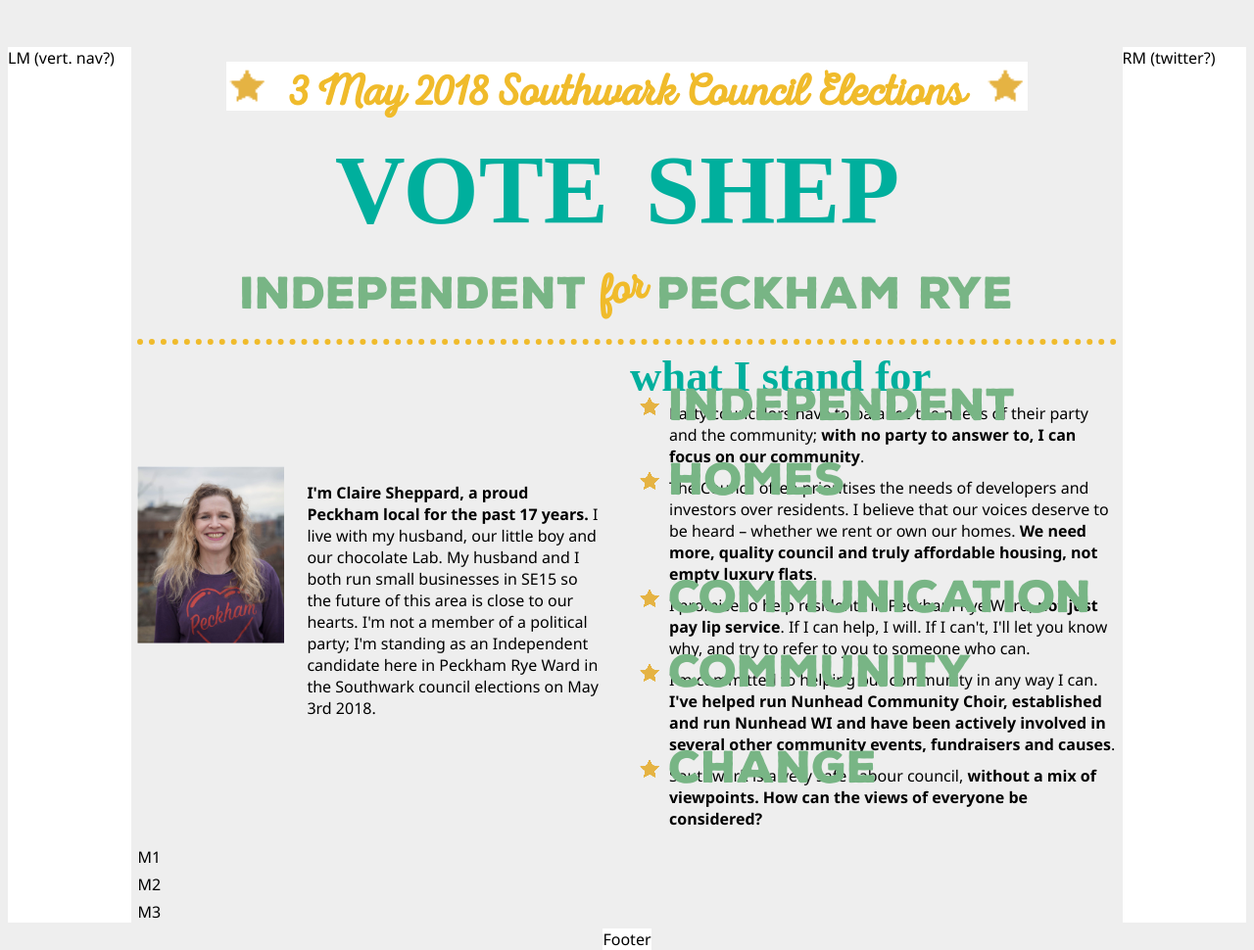
After one commit to brooksie155/shep4peckham, a PHP site: page /index-grid.html in a window 1280 px wide. The commit adds this page. Shown: the whole page at 98% size. Run offline with PHP 8.4, Linux system fonts and the light colour scheme; some web fonts are replaced.

Commit message:
SAVEPOINT

```diff
--- /dev/null
+++ b/grid.css
@@ -0,0 +1,113 @@
+body {
+    background-color: #eee;
+}
+
+/** GRID */
+
+#container {
+    display: grid;  /* 4 x 8 */
+    grid: "leftMargin header header rightMargin"
+          "leftMargin txtVote txtShep rightMargin"
+          "leftMargin independent independent rightMargin"
+          "leftMargin dottedLine dottedLine rightMargin"
+          "leftMargin whoSummary whatSummary rightMargin"
+          "leftMargin who who rightMargin"
+          "leftMargin what what rightMargin"
+          "leftMargin loveLetter loveLetter rightMargin"
+          "footer footer footer footer";
+
+    grid-template-columns: 10% 1fr 1fr 10%;
+    grid-template-rows: 80px 120px 80px 1fr auto;
+    grid-gap: 6px;
+    align-items: stretch;
+    height:110%;
+    overflow: auto;
+    width:100%;
+    position:relative;
+
+    top:40px;
+    min-width: 1100px;
+}
+
+    /*
+    -- equivalent by row/col numeric ref
+    grid-column: 1 / 3;
+    grid-row: 1;
+*/
+#header {
+    grid-area: header;
+    background-color: #fff;
+    justify-self: center;
+    align-self: center;
+}
+
+#content {
+    grid-area: content;
+    background-color: #fff;
+}
+
+#leftMargin {
+    grid-area: leftMargin; /* auto min-width */
+    background-color: #fff;
+    align-self: stretch;
+}
+
+#rightMargin   {
+    grid-area: rightMargin;
+    background-color: #fff;
+    align-self: stretch;
+}
+
+.dottedLine {
+    grid-area: dottedLine;
+}
+
+#footer {
+    grid-area: footer;
+    background-color: #fff;
+    justify-self:  center;
+    align-self: stretch;
+}
+
+#txtVote {
+    grid-area: txtVote;
+    justify-self: right;
+    align-self: center;
+    padding:16px;
+}
+
+#txtShep {
+    grid-area: txtShep;
+    justify-self: left;
+    padding: 16px;
+    align-self: center;
+}
+
+#independent {
+    grid-area: independent;
+    justify-self: center;
+    align-self: center;
+
+}
+
+#whoSummary {
+    grid-area: whoSummary;
+    justify-self: center;
+    align-self: center;
+}
+
+#whatSummary {
+    grid-area: whatSummary;
+}
+
+#who {
+    grid-area: who;
+}
+
+#what {
+    grid-area: what;
+}
+
+#loveLetter {
+    grid-area: loveLetter;
+}
--- /dev/null
+++ b/index-grid.html
@@ -0,0 +1,103 @@
+<html>
+<head>
+    <meta charset="UTF-8" />
+    <meta name="robots" content="noindex,nofollow" />
+    <link rel='stylesheet' type="text/css" href='grid.css' />
+    <link rel='stylesheet' type="text/css" href='main.css' />
+</head>
+<body>
+
+    <!--<nav>
+        <ul class=''>
+            <li><a href='#summary'>M0</a></li>
+            <li><a href='#who'>M1</a></li>
+            <li><a href='#what'>M2</a></li>
+            <li><a href='#letter'>M3</a></li>
+        </ul>
+    </nav>-->
+
+    <div id='container'>
+        <div id='header'>
+            <h3 class='scriptFont'>
+                <span class='icoStar'></span>
+                &nbsp;3 May 2018 Southwark Council Elections&nbsp;
+                <span class='icoStar'></span>
+            </h3>
+        </div>
+
+        <div id='leftMargin'>LM (vert. nav?)</div>
+        <div id='rightMargin'>RM (twitter?)</div>
+
+        <div id='txtVote'><h1 class='slabFont'>VOTE</span></div>
+        <div id='txtShep'><h1 class='slabFont' >SHEP</span></div>
+
+        <div id='independent'>
+            <h2 class='sansFont'>Independent &nbsp;<span class='forText scriptFont'>for</span>&nbsp; Peckham Rye </h2>
+        </div>
+
+        <div class='dottedLine'>
+        </div>
+
+
+        <div id='whoSummary'>
+
+            <div style='position:relative; width:30%'>
+            <img src='claires.png' style='width:150px;' align='left'>
+            </div>
+            <p style='position:relative; display:inline-block; width:60%; left:20px'>
+                <b>I'm Claire Sheppard, a proud Peckham local for the past 17 years.</b>
+                I live with my husband, our little boy and our chocolate Lab. My husband and I both run small businesses
+                in SE15 so the future of this area is close to our hearts.
+                I'm not a member of a political party; I'm standing as an Independent candidate here in Peckham Rye
+                Ward in the Southwark council elections on May 3rd 2018.
+            </p>
+
+        </div>
+        <div id='whatSummary'>
+        <h2 class='slabFont' style='position:relative; font-size:2.8em; line-height:32px; height:12px;'>what I stand for</h2>
+
+        <section id='standfor'>
+        <ul>
+            <li>
+                <h3>Independent</h3>
+                Party councillors have to balance the needs of their party and the community;
+                <b>with no party to answer to, I can focus on our community</b>.
+            </li>
+            <li>
+                <h3>Homes</h3>
+                The Council often prioritises the needs of developers and investors over residents.
+                I believe that our voices deserve to be heard – whether we rent or own our homes.
+                <b>We need more, quality council and truly affordable housing, not empty luxury flats</b>.
+            </li>
+            <li>
+                <h3>Communication</h3>
+                I promise to help residents in Peckham Rye Ward, <b>not just pay lip service</b>.
+                If I can help, I will. If I can't, I'll let you know why, and try to refer to you
+                to someone who can.
+            </li>
+            <li>
+                <h3>Community</h3>
+                I'm committed to helping our community in any way I can.
+                <b>I've helped run Nunhead Community Choir, established and run Nunhead WI and
+                have been actively involved in several other community events,
+                fundraisers and causes</b>.
+
+            </li>
+            <li>
+                <h3>Change</h3>
+                Southwark is a very safe Labour council, <b>without a mix of viewpoints.
+                How can the views of everyone be considered?</b>
+            </li>
+        </ul>
+        </section>
+        </div>
+
+        <div id='who'>M1</div>
+        <div id='what'>M2</div>
+        <div id='loveLetter'>M3</div>
+
+        <div id='footer'>Footer</div>
+    </div>
+
+</body>
+</html>
--- a/main.css
+++ b/main.css
@@ -31,24 +31,29 @@
 }
 
 body {
-        font-family: 'Segoe UI', Tahoma, Geneva, Verdana, sans-serif;
-
+    font-family: 'Segoe UI', Tahoma, Geneva, Verdana, sans-serif;
 }
 
 h1, h2, h3 {
     position:relative;
+    margin: 0;
+    padding: 0;
+
 }
 
 h1 {
-    font-size:10em;
+    font-size:6.2em;
+    line-height: .9em;
 }
 
 h2 {
-    font-size:4.2em;
+    font-size:2.8em;
+    line-height: .6em;
 }
 
 h3 {
-    font-size:1.8em;
+    font-size:2.8em;
+    line-height: .6em;
 }
 
 .scriptFont {
@@ -61,41 +66,34 @@ h3 {
     color: rgb(0,175, 157);
 }
 
-.centered {
-    text-align:center;
+.sansFont {
+    font-family: 'NexaRustSans';
+    color: rgb(120, 181, 133);
+}
+
+.forText {
+    font-size: 1.0em;
+    position: absolute;
+    left: 46.4%;
+    transform: rotate(-12deg);
+}
+
+.dottedLine {
+    position:relative;
+    border-top: dotted rgb(240, 187, 43) 6px;
+    border-collapse: collapse;
+    line-height:4px;
+    height:4px;
     width: 100%;
 }
 
-.header {
-    line-height: .8em;
-    position:static;
-}
+/* end */
 
-.voteShepHeadline {
-    line-height: 34px;
-    top: -40px;
-}
 
-.subHeader {
-    font-family: 'NexaRustSans';
-    color: rgb(120, 181, 133);
-    line-height: .2em;
-    top: -64px;
-} /* sage */
 
-#container {
-    /*margin: 0 auto;
-    max-width: 750px;*/
-}
 
-.forText {
-    font-size: 3.2em;
-    line-height: .4em;
-    position: absolute;
-    top: -10px;
-    left: 115px;
-    transform: rotate(-12deg);
-}
+
+
 
 
 /**
@@ -117,13 +115,11 @@ h3 {
 }
 */
 
-.dottedLine {
-    position:relative;
-    border-top: dotted rgb(240, 187, 43) 6px;
-    border-collapse: collapse;
-    line-height:4px;
-    height:4px;
-}
+
+
+
+
+
 
 #profile {
     padding: 8px;
@@ -213,36 +209,16 @@ h3 {
     background-repeat: no-repeat;
 }
 
-/* GRID */
-
-#container {
-  display: grid;
-  grid-template-areas:
-    'header header'
-    'txtVote txtShep'
-    'independent4peckham independent4peckham'
-    'aboutWho aboutWhat'
-    'voteinfo voteinfo'
-    'contact govRegister'
-    'whoami whoami'
-    'whatistandfor whatistandfor'
-    'loveletter loveletter';
-  grid-gap: 5px;
-  /*background-color: #2196F3;*/
-  padding: 10px;
+.icoStar {
+    display: inline-block;
+    width:44px;
+    height:44px;
+    background-image: url('yellow-star.png');
+    background-repeat: no-repeat;
+    background-size: 44px;
 }
 
-/*.grid-container > div {
-  background-color: rgba(255, 255, 255, 0.8);
-  text-align: center;
-  padding: 20px 0;
-  font-size: 30px;
+/*#header .icoStart {
+     width:4em;
+    height:4em;
 }*/
-
-.item1 { grid-area: header; }
-.item2a { grid-area: txtVote; text-align: right;}
-.item2b { grid-area: txtShep; text-align: left;}
-.item3 { grid-area: independent4peckham;}
-.item4 { grid-area: whoiam; }
-.item4 { grid-area: whatistandfor; }
-.item5 { grid-area: loveletter; }
```
Also changed, not shown: index.html (+45 -14 lines), nav.css (added, +37 -0 lines).
